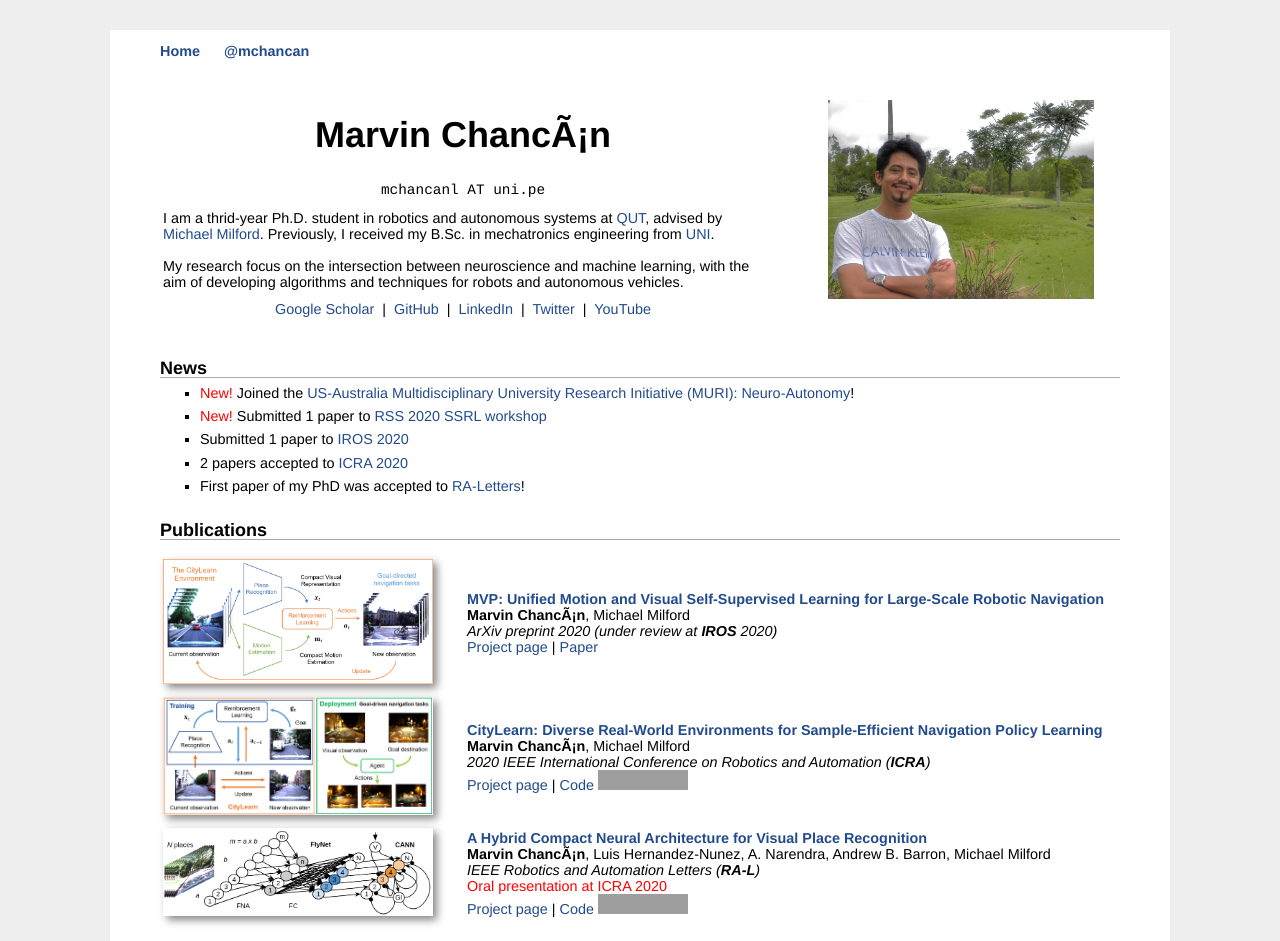
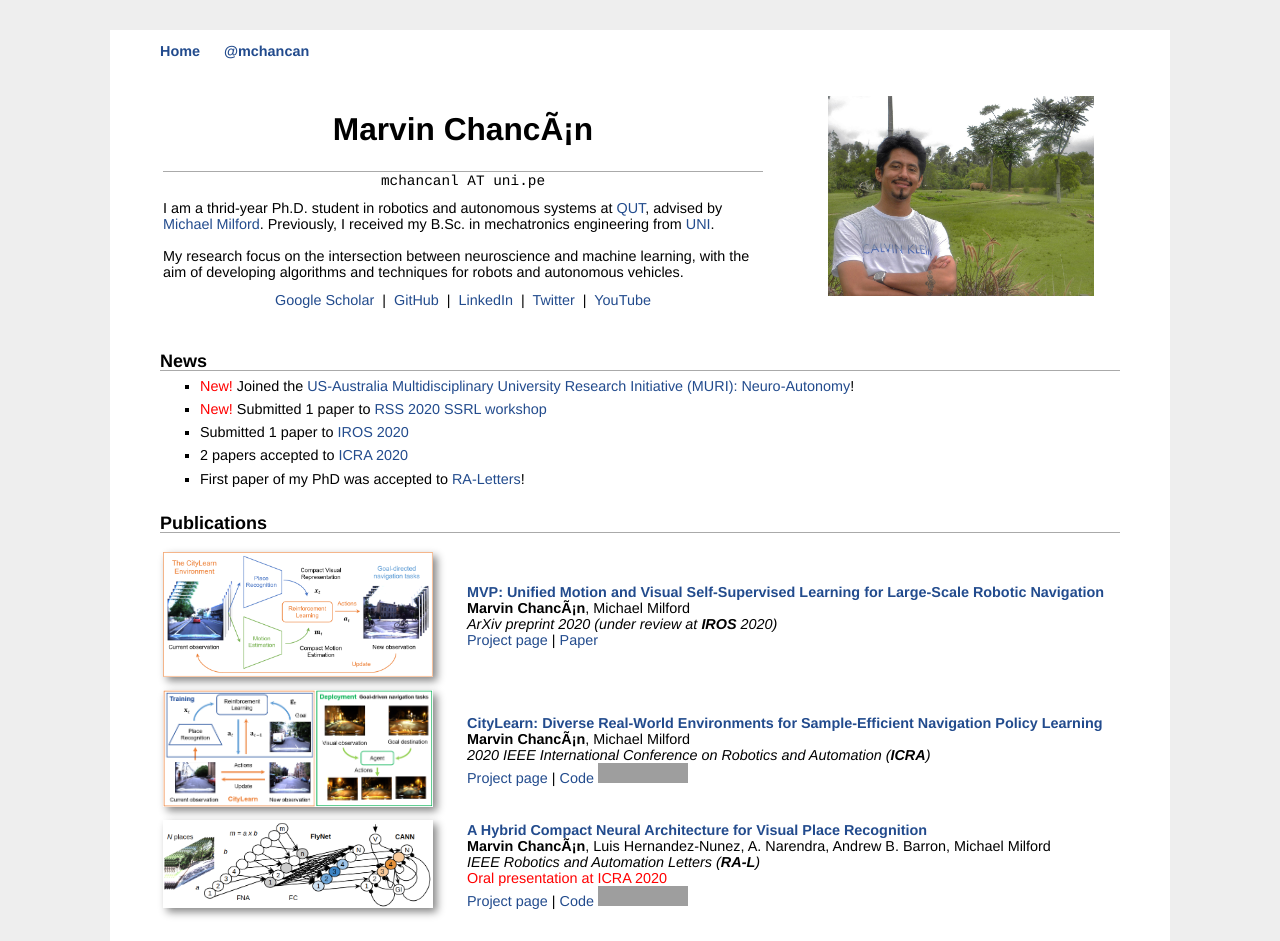
Before and after one commit to mchancan/mchancan.github.io, a Jekyll site: the page built from index.html, in a window 1280 px wide. Shown: the top 941 px of the page. Built offline with Jekyll 4.4.1, drawn with Linux system fonts in a browser that asks for light colours; comment, search, counter and statistics services are not loaded; grey boxes are pictures that could not be loaded.

Commit message:
Update main.css

```diff
--- a/css/main.css
+++ b/css/main.css
@@ -155,8 +155,8 @@ h1, h2, h3 {
 }
 
 h1 {
-	font-size: 250%;
-	border-bottom: 0.0em;
+	font-size: 220%;
+	border-bottom: -2.0em;
 }
 
 h2 {
```
